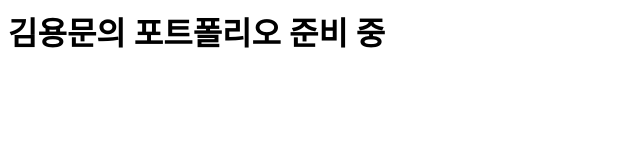
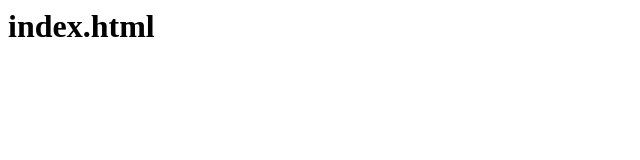
Before and after one commit to timedot7/timedot7.github.io, a plain HTML site: page index.html in a window 1280 px wide. Shown: the whole page, without its empty margins (0-640 px from the left). Drawn offline with Linux system fonts and the light colour scheme.

Commit message:
Update index.html

```diff
--- a/index.html
+++ b/index.html
@@ -1 +1 @@
-<h1>김용문의 포트폴리오 준비 중</h1>
+<h1>index.html</h1>
```
